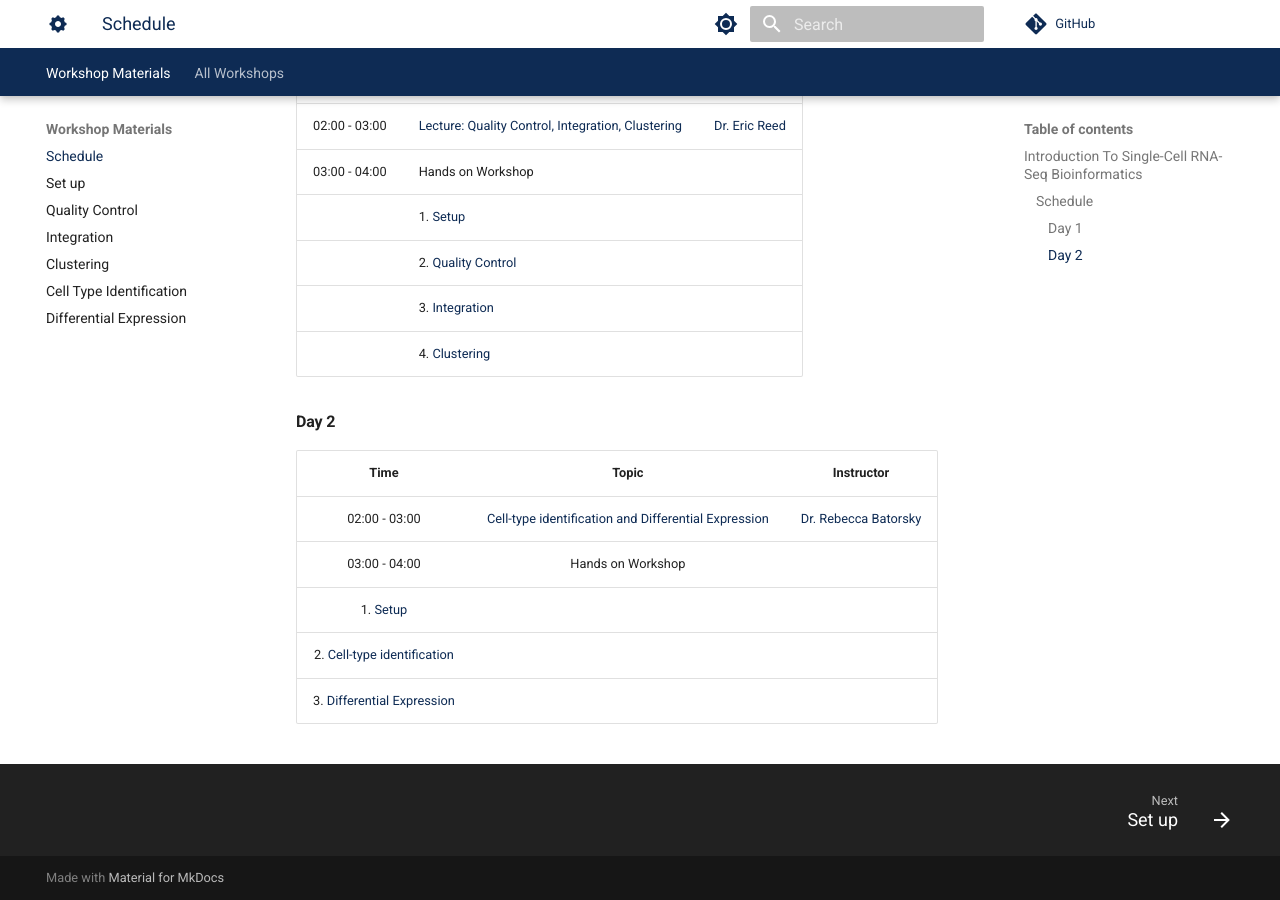
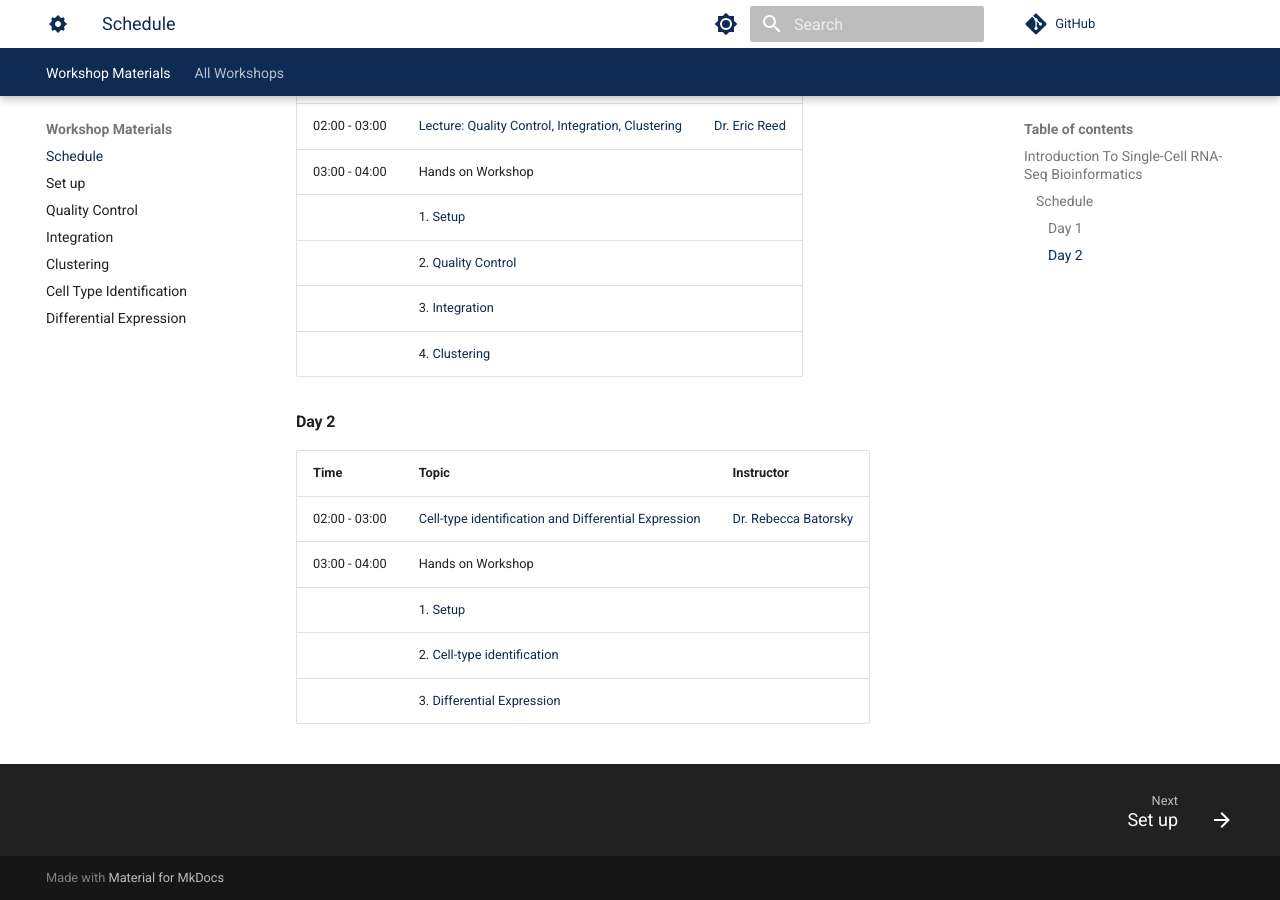
Before and after one commit to best-tufts/intro_to_single_cell_rnaseq, an MkDocs documentation site: the page built from docs/intro_to_single_cell_rnaseq/00_background.md, in a window 1280 px wide and 900 px high, scrolled down 645 px. Built offline with MkDocs 1.6.1 and Material for MkDocs 9.7.7, drawn with Linux system fonts in a browser that asks for light colours; comment, search, counter and statistics services are not loaded.

Commit message:
schedule

```diff
--- a/docs/intro_to_single_cell_rnaseq/00_background.md
+++ b/docs/intro_to_single_cell_rnaseq/00_background.md
@@ -30,9 +30,9 @@
 #### Day 2
 
 | Time |  Topic  | Instructor |
-|:-----------:|:----------:|:--------:|
+|-----------|----------|--------|
 | 02:00 - 03:00 | [Cell-type identification and Differential Expression](slides/day1_temp.pdf) | [Dr. Rebecca Batorsky](https://disc.tufts.edu/people/rebecca-batorsky) |
-| 03:00 - 04:00 | Hands on Workshop
-1. [Setup](01_setup.md)
-2. [Cell-type identification](05_cell_type_identification.md)
-3. [Differential Expression](06_differential_expression.md) |  |
+| 03:00 - 04:00 | Hands on Workshop | |
+| |1. [Setup](01_setup.md) | |
+| |2. [Cell-type identification](05_cell_type_identification.md)| |
+| |3. [Differential Expression](06_differential_expression.md) |  |
```
